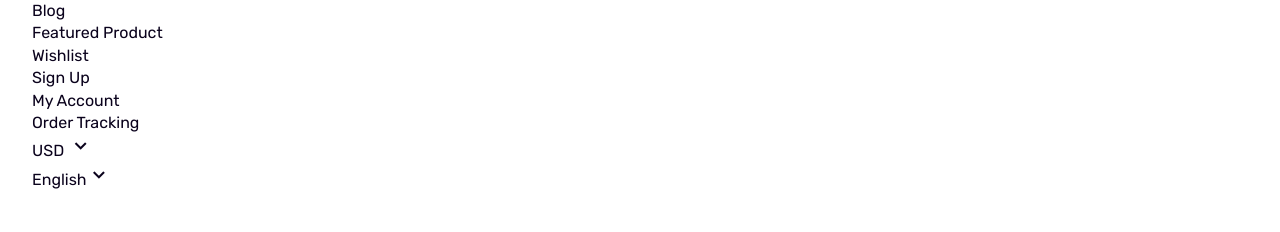
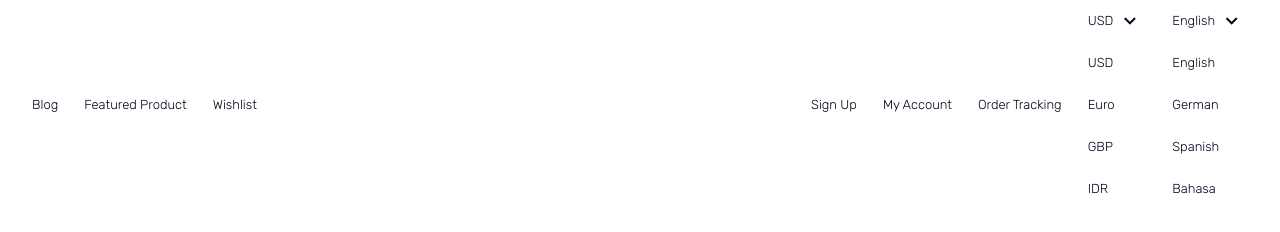
Before and after one commit to A-Harry/Ecommerce-website, a plain HTML site: page index.html in a window 1280 px wide. Drawn offline with nearby package versions, Linux system fonts and the light colour scheme.

Commit message:
formatting files and css

```diff
--- a/index.html
+++ b/index.html
@@ -6,7 +6,7 @@
     <meta name="viewport" content="width=device-width, initial-scale=1.0">
     <title>Ecommerce Web App</title>
     <link rel="stylesheet" href="style.css">
-    <link href='https://unpkg.com/boxicons@2.1.4/css/boxicons.min.css' rel='stylesheet'>
+    <link href='https://unpkg.com/boxicons@2.1.4/css/boxicons.min.css' rel='stylesheet' crossorigin="anonymous">
 
 </head>
 
@@ -25,17 +25,34 @@
                         </div>
                         <div class="right">
                             <ul class="flexitem">
+                                <li class="main-links">
                                 <li><a href="#">Sign Up</a></li>
                                 <li><a href="#">My Account</a></li>
                                 <li><a href="#">Order Tracking</a></li>
-                                <li><a href="#">USD <span class="icon-small"><i class='bx bx-chevron-down bx-sm'></i></span> </a></li>
-                                <li><a href="#">English<span class="icon-small"><i class="bx bx-chevron-down bx-sm"></i></span> </a></li>
+                                <li><a href="#">USD <span class="icon-small"><i
+                                                class='bx bx-chevron-down bx-sm'></i></span> </a>
+                                    <ul>
+                                        <li class="current"><a href="#"> USD</a></li>
+                                        <li><a href="#">Euro</a></li>
+                                        <li><a href="">GBP</a></li>
+                                        <li><a href="">IDR</a></li>
+                                    </ul>
+                                </li>
+                                <li><a href="#">English<span class="icon-small"><i
+                                                class="bx bx-chevron-down bx-sm"></i></span> </a>
+                                    <ul>
+                                        <li class="current"><a href="#">English</a> </li>
+                                        <li><a href="#"></a>German</li>
+                                        <li><a href="#"></a>Spanish</li>
+                                        <li><a href="#"></a>Bahasa</li>
+                                    </ul>
+                                </li>
+                                </li>
                             </ul>
-                        </div>
-
-                    </div>
-                </div>
-            </div>
+                        </div> <!--class: right end-->
+                    </div> <!--Wrapper flex item-->
+                </div> <!--container End-->
+            </div><!--header-top-->
         </header>
         <!-- header -->
         <main>
--- a/style.css
+++ b/style.css
@@ -125,7 +125,7 @@ h4{
     align-items:center;
     justify-content: center;
 }
-flexitem{
+.flexitem{
     display: flex;
     align-items: center;
 }
@@ -135,7 +135,30 @@ flexitem{
     gap: 1em;
 }
 
+.main-links a:hover{
+    color: var(--secondary-color)
+}
 
+.second-links a:hover{
+    color: var(--light-text-color)
+}
+
+.icon-small, .icon-large{
+    display: flex;
+    align-items: center;
+    padding: 0 0.25em;
+    font-weight: normal;
+}
+
+.icon-small{
+font-size: 1.25em;
+margin: auto;
+}
+
+.icon-large{
+font-size: 1.75em;
+padding: 0 0.75em 0 0;
+}
 /* -----------------------
   * Structure Styling
 
@@ -183,10 +206,38 @@ flexitem{
 /*
  01. Header
 */
+header li > a{
+    display: flex;
+    position: relative;
+    line-height: inherit;
+}
+
+/* 01. HEADER,,,,,,,,,,,,,,,,,.
+* a.Header top
+*/
+
+.header-top .wrapper{
+    font-size: var(--font-small);
+    font-weight: var(--fw3);
+    justify-content: space-between;
+    line-height: 42px;
+}
+
+.header-top .wrapper ul{
+    gap: 2em;
+}
+
+.header-top li {
+    position:relative;
+}
 
 /*
-* a.Header top
+ b. Header Nav
 */
+
+/*
+ c. Header Main, Departments Category
+ */
 
 @media screen and (min-width: 992px) {
     .container{
```
